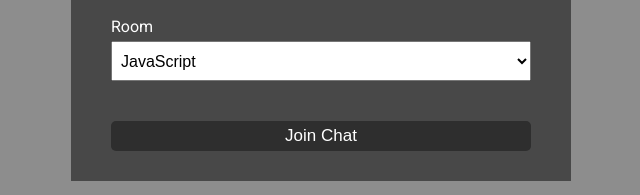
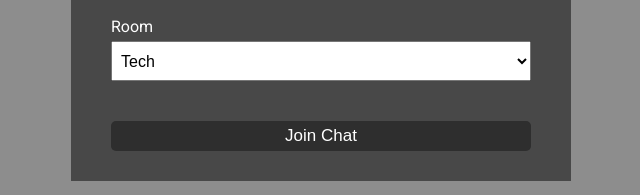
Before and after one commit to mc-solo/chatApp, a website: page public/index.html in a window 1280 px wide. Shown: the part 255-450 px from the top of the page, 319-959 px from the left. Drawn offline with Linux system fonts and the light colour scheme.

Commit message:
edit: final touch on index.html

```diff
--- a/public/index.html
+++ b/public/index.html
@@ -11,7 +11,7 @@
 			crossorigin="anonymous"
 		/>
 		<link rel="stylesheet" href="css/style.css" />
-		<title>ChatCord App</title>
+		<title>TalkNest</title>
 	</head>
 	<body>
 		<div class="join-container">
@@ -33,12 +33,12 @@
 					<div class="form-control">
 						<label for="room">Room</label>
 						<select name="room" id="room">
-							<option value="JavaScript">JavaScript</option>
-							<option value="Python">Python</option>
-							<option value="PHP">PHP</option>
-							<option value="C#">C#</option>
-							<option value="Ruby">Ruby</option>
-							<option value="Java">Java</option>
+							<option value="Tech">Tech</option>
+							<option value="Art">Art</option>
+							<option value="Science">Science</option>
+							<option value="Music">Music</option>
+							<option value="Random">Random</option>
+							<option value="Fun">Fun</option>
 						</select>
 					</div>
 					<button type="submit" class="btn">Join Chat</button>
```
Also changed, not shown: public/chat.html (+1 -1 lines).
